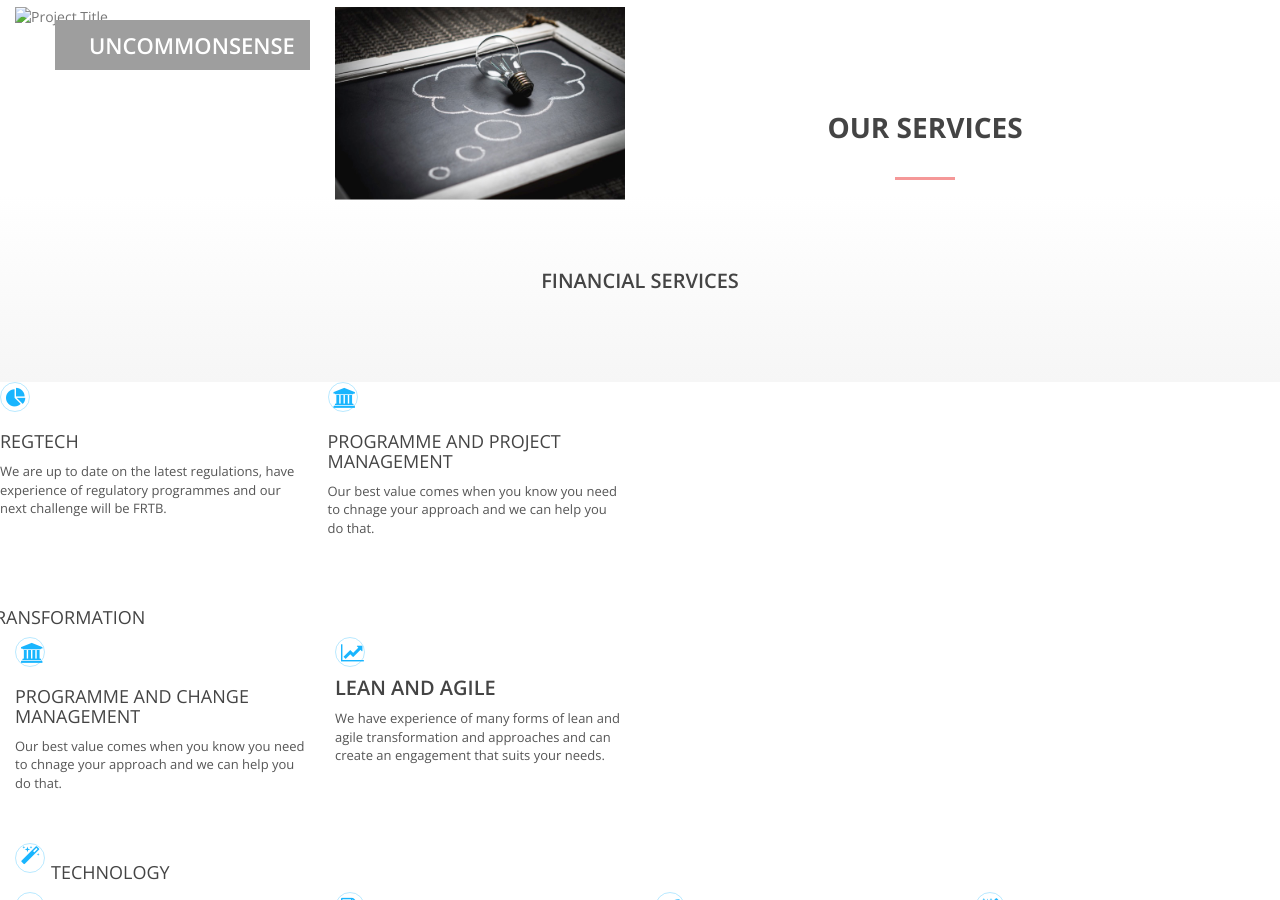
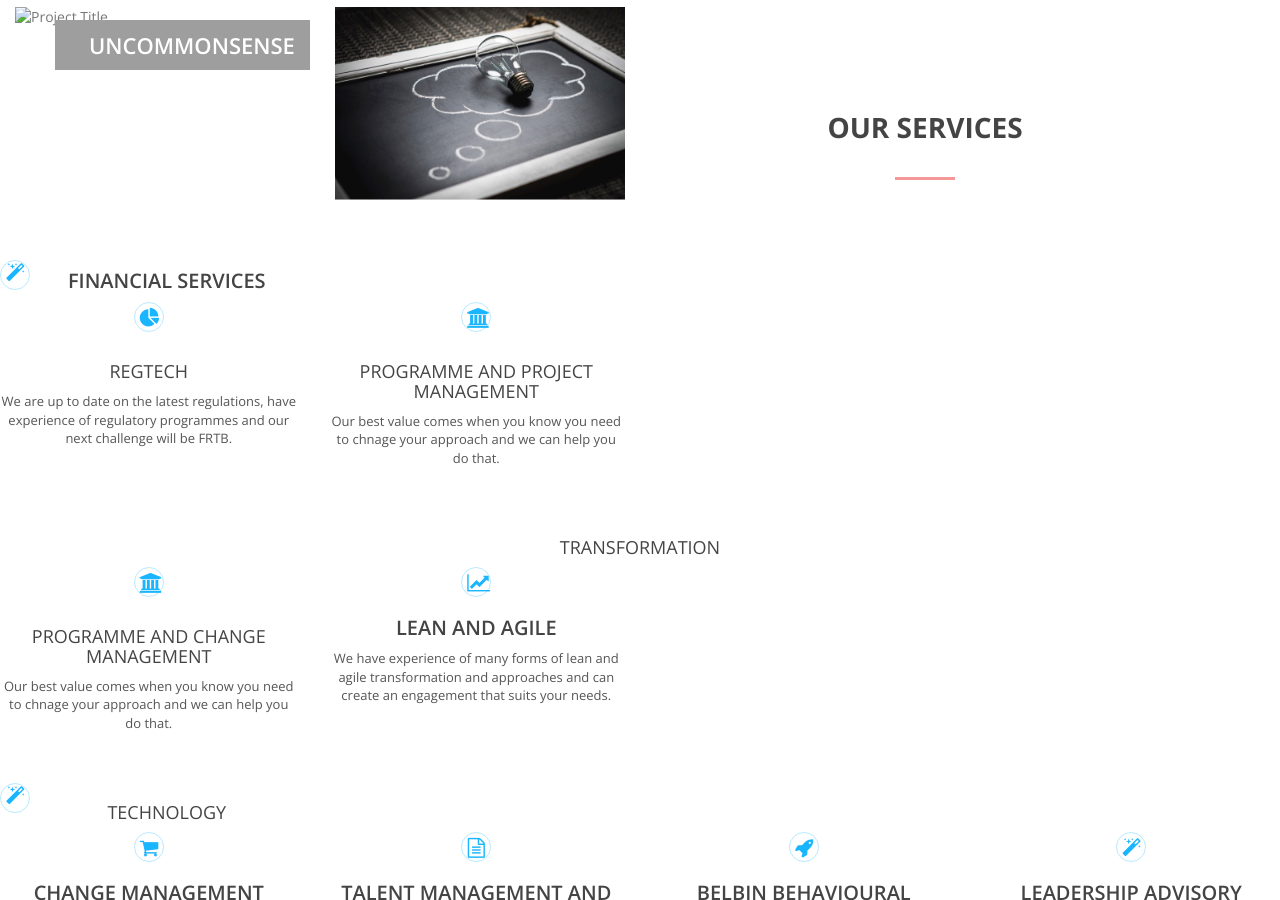
Before and after one commit to ImpactfulConsulting/ImpactfulConsulting.github.io, a Jekyll site: the page index.html, which Jekyll copies as it is, in a window 1280 px wide and 900 px high, scrolled down 1959 px. Built offline with Jekyll 4.4.1, drawn with Linux system fonts in a browser that asks for light colours; nearby versions of some CDN libraries; grey boxes are pictures that could not be loaded.

Commit message:
Update index.html

```diff
--- a/index.html
+++ b/index.html
@@ -149,6 +149,7 @@
 		</div>
 	</div>
 	<div class="row wow fadeInDown" data-wow-delay="200ms">
+		<div class="col-md-3 col-sm-6 service"> <i class="fa fa-magic fa-lg fa-pull-left"></i>
             	<h4><span class="color">Financial</span> Services</h4>
 	  	</div>
 	</div>
@@ -166,7 +167,6 @@
 	</div>
 	<div class="row wow fadeInDown" data-wow-delay="400ms">
         	<h3><span class="color">Transformation</span> </h3>
-		</div>
 	</div>
 	<div class="row wow fadeInDown" data-wow-delay="400ms">
       		<div class="col-md-3 col-sm-6 service"> <i class="fa fa-bank"></i>
```
